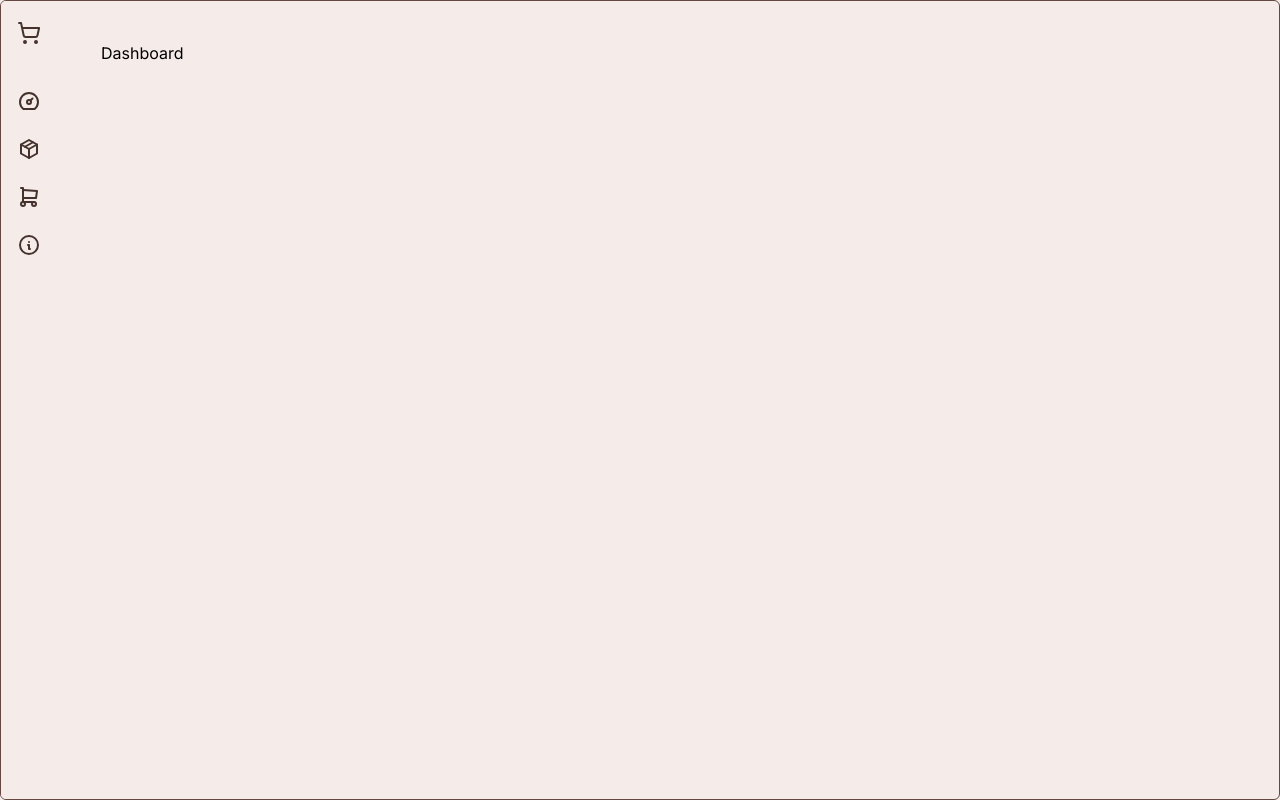
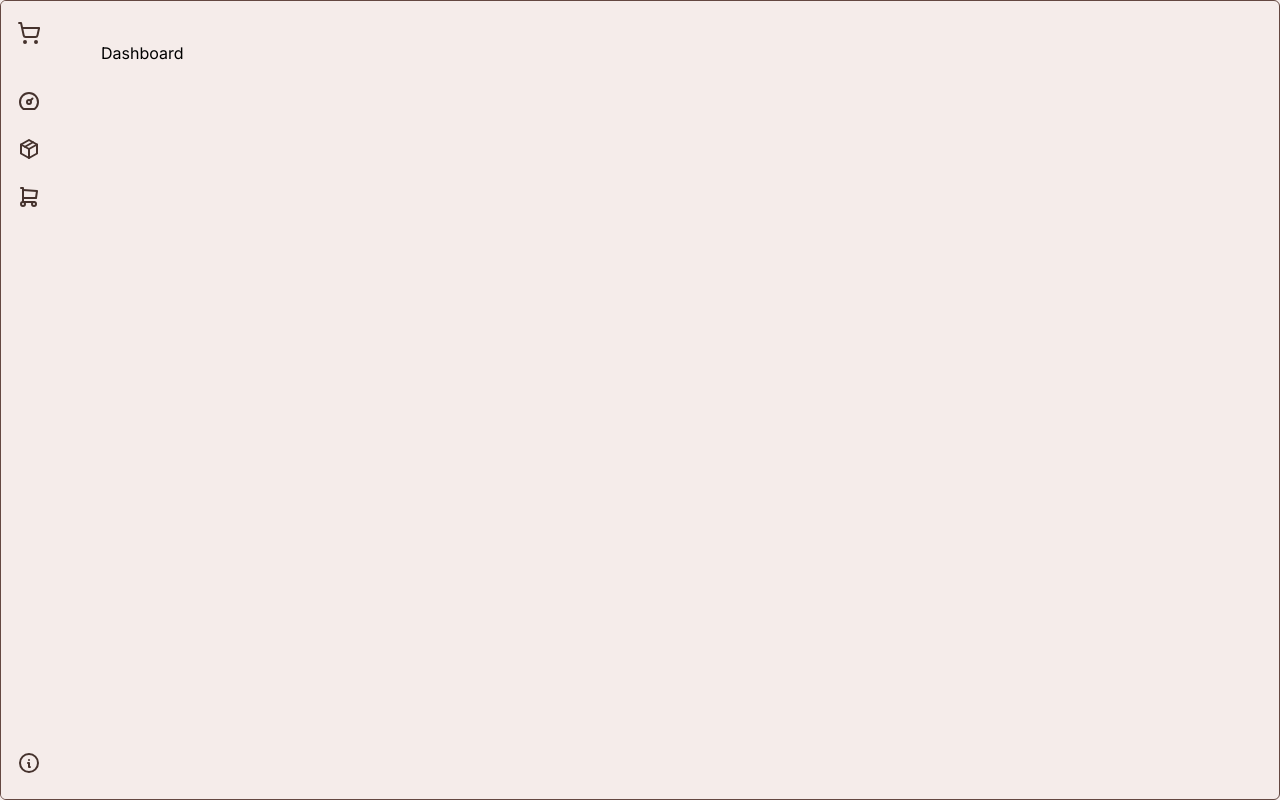
Before and after one commit to andgabx/ProductManager, a Next.js app: page / in a window 1280 px wide. Built offline with nearby package versions, Linux system fonts and the light colour scheme.

Commit message:
refactor: replace info page with sidebar dialog about project

```diff
--- /dev/null
+++ b/app/_components/sidebar/links.tsx
@@ -0,0 +1,36 @@
+import {
+  IconDashboard,
+  IconPackage,
+  IconInfoCircle,
+  IconShoppingCart,
+} from "@tabler/icons-react";
+import {
+  Dialog,
+  DialogContent,
+  DialogTrigger,
+  DialogTitle,
+} from "../ui/dialog";
+import { useState } from "react";
+
+export const links = [
+  {
+    label: "Dashboard",
+    href: "/",
+    icon: (
+      <IconDashboard size={24} className="flex-shrink-0 text-primary-dark" />
+    ),
+  },
+  {
+    label: "Produtos",
+    href: "/products",
+    icon: <IconPackage size={24} className="flex-shrink-0 text-primary-dark" />,
+  },
+
+  {
+    label: "Vendas",
+    href: "/sales",
+    icon: (
+      <IconShoppingCart size={24} className="flex-shrink-0 text-primary-dark" />
+    ),
+  },
+];
--- a/app/_components/sidebar/sidebar.tsx
+++ b/app/_components/sidebar/sidebar.tsx
@@ -17,48 +17,19 @@ import { ShoppingCartIcon } from "lucide-react";
 import { Button } from "../ui/button";
 import Logo from "./logo";
 import LogoIcon from "./logo-icon";
+import { links } from "./links";
+import { DialogContent, DialogTitle, DialogTrigger } from "../ui/dialog";
+import { Dialog } from "../ui/dialog";
+import { DialogDescription } from "@radix-ui/react-dialog";
 
 interface SidebarDemoProps {
   children: React.ReactNode;
 }
 
 export function SidebarDemo({ children }: SidebarDemoProps) {
-  const links = [
-    {
-      label: "Dashboard",
-      href: "/",
-      icon: (
-        <IconDashboard size={24} className="flex-shrink-0 text-primary-dark" />
-      ),
-    },
-    {
-      label: "Produtos",
-      href: "/products",
-      icon: (
-        <IconPackage size={24} className="flex-shrink-0 text-primary-dark" />
-      ),
-    },
+  const [open, setOpen] = useState(false);
+  const [dialogOpen, setDialogOpen] = useState(false);
 
-    {
-      label: "Vendas",
-      href: "/sales",
-      icon: (
-        <IconShoppingCart
-          size={24}
-          className="flex-shrink-0 text-primary-dark"
-        />
-      ),
-    },
-
-    {
-      label: "Sobre",
-      href: "/info",
-      icon: (
-        <IconInfoCircle size={24} className="flex-shrink-0 text-primary-dark" />
-      ),
-    },
-  ];
-  const [open, setOpen] = useState(false);
   return (
     <div
       className={cn(
@@ -77,13 +48,40 @@ export function SidebarDemo({ children }: SidebarDemoProps) {
             </div>
           </div>
 
-          <div></div>
+          <div>
+            <Dialog>
+              <DialogTrigger asChild>
+                <SidebarLink
+                  link={{
+                    label: "Sobre",
+                    href: "#",
+                    icon: (
+                      <IconInfoCircle
+                        size={24}
+                        className="flex-shrink-0 text-primary-dark"
+                      />
+                    ),
+                  }}
+                />
+              </DialogTrigger>
+              <DialogContent>
+                <DialogTitle>Por que criei o Stock Manager?</DialogTitle>
+                <span>
+                  Decidi criar um sistema de gerenciamento de estoque que
+                  permite você gerenciar seus produtos de forma eficiente.
+                  Aproveitei e treinei meus conhecimentos em Next.js e
+                  TypeScript, como a manipulação de dados, validação de
+                  formulários, e a criação de interfaces de usuário.
+                </span>
+              </DialogContent>
+            </Dialog>
+          </div>
         </SidebarBody>
       </Sidebar>
+
       <div className="flex flex-1 p-2">{children}</div>
     </div>
   );
 }
 
-
 export default SidebarDemo;
--- a/app/info/page.tsx
+++ /dev/null
@@ -1,10 +0,0 @@
-const Info = () => {
-        return (
-            <div>
-                <h1>Sobre</h1>
-            </div>
-         );
-}
-
-
-export default Info;
```
